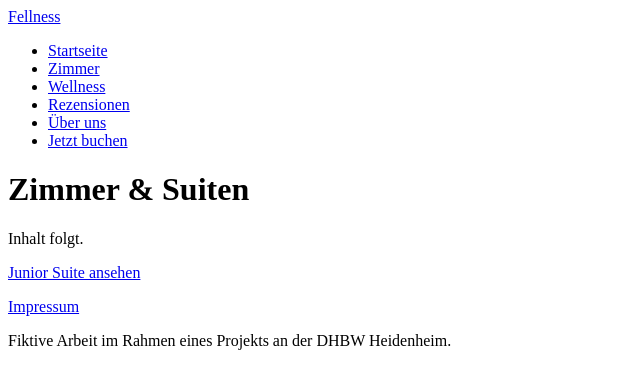
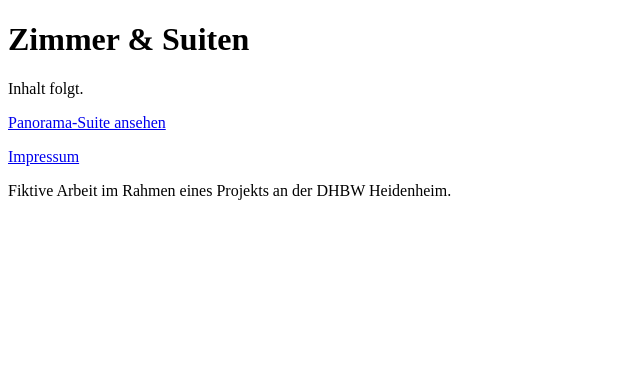
Before and after one commit to rmhodus/website-projekt, a plain HTML site: page zimmer.html in a window 1280 px wide. Shown: the whole page, without its empty margins (0-640 px from the left). Drawn offline with Linux system fonts and the light colour scheme.

Commit message:
fix: Detailseiten an Raumkonzept anpassen

```diff
--- a/zimmer.html
+++ b/zimmer.html
@@ -7,24 +7,12 @@
   <link rel="stylesheet" href="css/style.css">
 </head>
 <body>
-  <header>
-    <a href="index.html">Fellness</a>
-    <nav aria-label="Hauptnavigation">
-      <ul>
-        <li><a href="index.html">Startseite</a></li>
-        <li><a href="zimmer.html" aria-current="page">Zimmer</a></li>
-        <li><a href="wellness.html">Wellness</a></li>
-        <li><a href="rezensionen.html">Rezensionen</a></li>
-        <li><a href="ueber-uns.html">Über uns</a></li>
-        <li><a href="buchung.html">Jetzt buchen</a></li>
-      </ul>
-    </nav>
-  </header>
+
 
   <main>
     <h1>Zimmer &amp; Suiten</h1>
     <p>Inhalt folgt.</p>
-    <p><a href="zimmer-detail.html">Junior Suite ansehen</a></p>
+    <p><a href="zimmer-detail.html">Panorama-Suite ansehen</a></p>
   </main>
 
   <footer>
```
Also changed, not shown: wellness-detail.html (+3 -3 lines), wellness.html (+1 -1 lines), zimmer-detail.html (+2 -2 lines).
